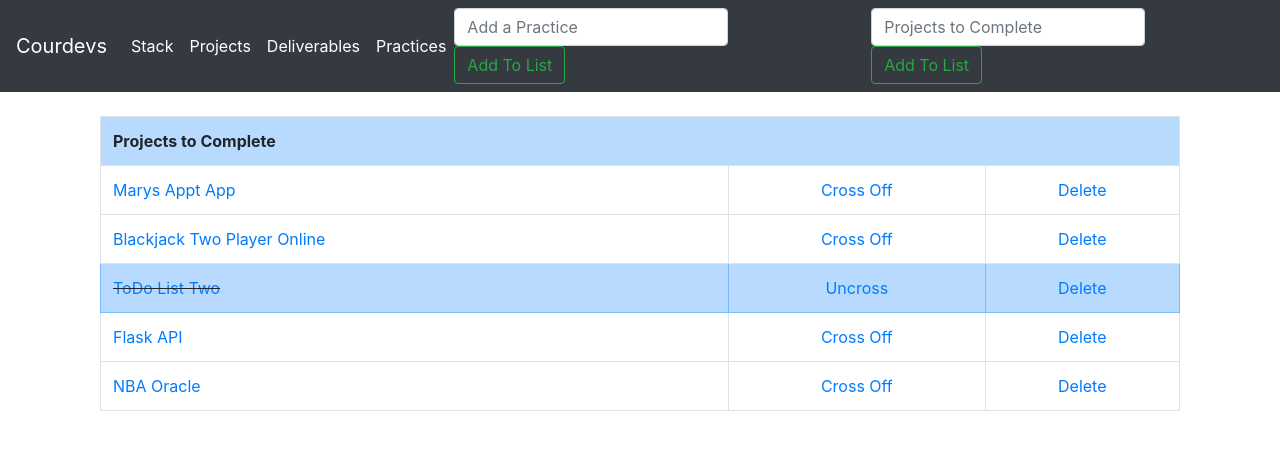
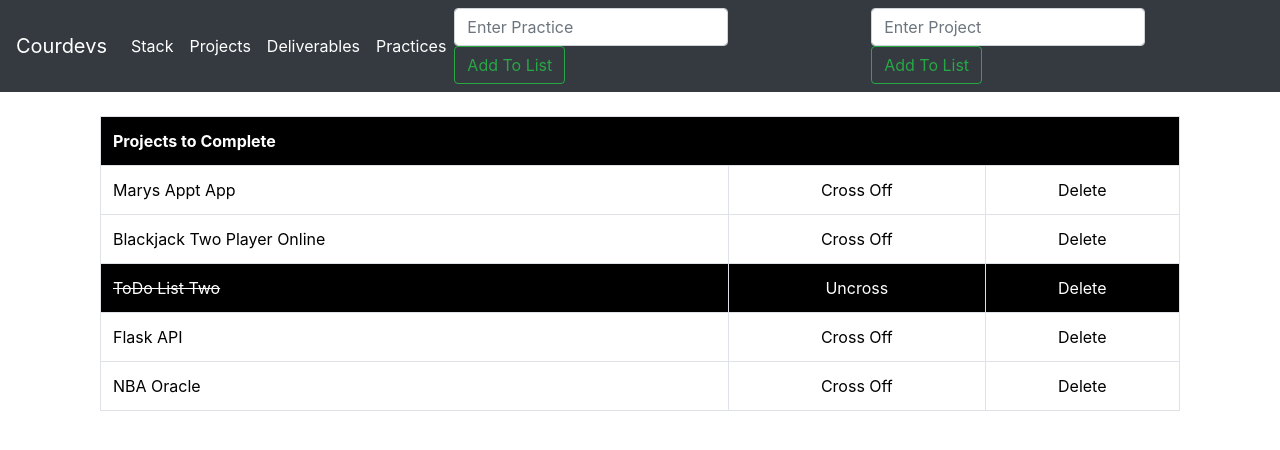
Before and after one commit to courthub74/ToDoList-Two, a Django app: page /projects/ in a window 1280 px wide. Shown: the top 450 px of the page. Run offline with Django 3.2, Linux system fonts and the light colour scheme; data comes from the database, SQL or seed files in the repository; both versions use the stored data as it was after the commit; some libraries are stand-ins or nearby versions.

Commit message:
Deliverables Started and black lettering

```diff
--- a/todoTwo/admin.py
+++ b/todoTwo/admin.py
@@ -1,6 +1,7 @@
 from django.contrib import admin
-from .models import List, Project
+from .models import List, Project, Deliverables
 
 # Register your models here.
 admin.site.register(List)
 admin.site.register(Project)
+admin.site.register(Deliverables)
--- a/todoTwo/models.py
+++ b/todoTwo/models.py
@@ -16,3 +16,11 @@ class Project(models.Model):
 
 	def __str__(self):
 		return self.itemproj
+
+
+class Deliverables(models.Model):
+	delivs = models.CharField(max_length=200)
+	completeddelivs = models.BooleanField(default=False)
+
+	def __str__(self):
+		return self.delivs
--- a/todoTwo/templates/base.html
+++ b/todoTwo/templates/base.html
@@ -41,7 +41,7 @@
       </li>
 
       <li class="nav-item active">
-        <a class="nav-link" href="#">Deliverables<span class="sr-only">(current)</span></a>
+        <a class="nav-link" href="{% url 'deliverables' %}">Deliverables<span class="sr-only">(current)</span></a>
       </li>
 
       <li class="nav-item active">
@@ -55,14 +55,14 @@
     <!--Language Stack field-->
     <form class="form-inline my-2 my-lg-0" method="POST">
     	{% csrf_token %}
-      <input class="form-control mr-sm-2" type="search" placeholder="Add a Practice" aria-label="Search" name="item">
+      <input class="form-control mr-sm-2" type="search" placeholder="Enter Practice" aria-label="Search" name="item">
       <button class="btn btn-outline-success my-2 my-sm-0  mr-4" type="submit">Add To List</button>
     </form>
 
     <!--Projects field-->
     <form class="form-inline my-2 my-lg-0" method="POST">
     	{% csrf_token %}
-      <input class="form-control mr-sm-2" type="search" placeholder="Projects to Complete" aria-label="Search" name="itemproj">
+      <input class="form-control mr-sm-2" type="search" placeholder="Enter Project" aria-label="Search" name="itemproj">
       <button class="btn btn-outline-success my-2 my-sm-0" type="submit">Add To List</button>
     </form>
   </div>
--- a/todoTwo/templates/basics.html
+++ b/todoTwo/templates/basics.html
@@ -25,7 +25,7 @@
             <h5 class="card-header">Python</h5>
             <div class="card-body">
             <p class="card-text">Python is an interpreted, high-level, general-purpose programming language. Created by Guido van Rossum and first released in 1991, Python's design philosophy emphasizes code readability with its notable use of significant whitespace</p>
-            <a href="https://www.python.org/"><img src="https://external-content.duckduckgo.com/iu/?u=https%3A%2F%2Fwww.digitaldesignjournal.com%2Fwp-content%2Fuploads%2F2018%2F07%2FPython-Programming-Wallpaper_1.jpg&f=1&nofb=1" height="50" width="120" alt="python.org"></a>
+            <a href="https://www.python.org/"><img src="https://external-content.duckduckgo.com/iu/?u=https%3A%2F%2Fupload.wikimedia.org%2Fwikipedia%2Fcommons%2Fthumb%2Fc%2Fc3%2FPython-logo-notext.svg%2F1024px-Python-logo-notext.svg.png&f=1&nofb=1" height="70" width="70" alt="python.org"></a>
             </div>
         </div>
     </div>
@@ -54,7 +54,7 @@
 		      <div class="card-body">
 		        <h5 class="card-title">HTML</h5>
 		        <p class="card-text">Hypertext Markup Language is the standard markup language for documents designed to be displayed in a web browser</p>
-		        <a href="#"><img src="https://external-content.duckduckgo.com/iu/?u=http%3A%2F%2Fwww.w3.org%2Fhtml%2Flogo%2Fdownloads%2FHTML5_Logo_512.png&f=1&nofb=1" height="55" width="80"></a>
+		        <img src="https://external-content.duckduckgo.com/iu/?u=http%3A%2F%2Fwww.w3.org%2Fhtml%2Flogo%2Fdownloads%2FHTML5_Logo_512.png&f=1&nofb=1" height="55" width="80">
 		      </div>
 		    </div>
 		  </div>
@@ -63,7 +63,7 @@
 		      <div class="card-body">
 		        <h5 class="card-title">CSS</h5>
 		        <p class="card-text">CSS (Cascading Style Sheets) is designed to enable the separation of presentation and content, including layout, colors, and fonts</p>
-		        <a href="#"><img src="https://external-content.duckduckgo.com/iu/?u=https%3A%2F%2Fcdn.freebiesupply.com%2Flogos%2Flarge%2F2x%2Fcss3-logo-png-transparent.png&f=1&nofb=1" height="65" width="80"></a>
+		        <img src="https://external-content.duckduckgo.com/iu/?u=https%3A%2F%2Fcdn.freebiesupply.com%2Flogos%2Flarge%2F2x%2Fcss3-logo-png-transparent.png&f=1&nofb=1" height="65" width="80">
 		      </div>
 		    </div>
 		  </div>
--- a/todoTwo/templates/projects.html
+++ b/todoTwo/templates/projects.html
@@ -21,23 +21,32 @@
 		{% endif %}
 
 
+		<style type="text/css">
+			.black {
+				background-color: black;
+				color: white;
+			}
+			.td {
+				color: black;
+			}
+		</style>
 
 		{% if all_proj %}
 			<div class="container">
       			<table class="table table-bordered">
-        			<th class="table table-primary" colspan="4">Projects to Complete</th>
+        			<th class="table black" colspan="4">Projects to Complete</th>
 						{% for stuff in all_proj %}
 							{% if stuff.completedproj %}
-								<tr class="table-primary">
-									<td class="striker"><a href="{% url 'projedit' stuff.id %}">{{ stuff.itemproj }}</a></td>
-									<td><center><a href="{% url 'uncross_project' stuff.id %}">Uncross</center></td>
-									<td><center><a href="{% url 'deleteproj' stuff.id %}">Delete</a></center></td>
+								<tr class="black">
+									<td class="striker"><a href="{% url 'projedit' stuff.id %}" style="color: white">{{ stuff.itemproj }}</a></td>
+									<td><center><a href="{% url 'uncross_project' stuff.id %}" style="color: white">Uncross</center></td>
+									<td><center><a href="{% url 'deleteproj' stuff.id %}" style="color: white">Delete</a></center></td>
 								</tr>
 								{% else %}
 								<tr>
-									<td><a href="{% url 'projedit' stuff.id %}">{{ stuff.itemproj }}</a></td>
-									<td><center><a href="{% url 'cross_off_project' stuff.id %}">Cross Off</a></center></td>
-									<td><center><a href="{% url 'deleteproj' stuff.id %}">Delete</a></center></td>
+									<td><a href="{% url 'projedit' stuff.id %}" style="color: black">{{ stuff.itemproj }}</a></td>
+									<td><center><a href="{% url 'cross_off_project' stuff.id %}" style="color: black">Cross Off</a></center></td>
+									<td><center><a href="{% url 'deleteproj' stuff.id %}" style="color: black">Delete</a></center></td>
 								</tr>
 							{% endif %}
 
--- a/todoTwo/urls.py
+++ b/todoTwo/urls.py
@@ -2,6 +2,8 @@ from django.urls import path
 from . import views
 
 urlpatterns = [
+	path('', views.basics, name='basics'),
+
 	path('practices/', views.todo, name='todo'),
 	path('delete/<list_id>', views.delete, name='delete'),
 	path('cross_off/<list_id>', views.cross_off, name='cross_off'),
@@ -13,5 +15,8 @@ urlpatterns = [
 	path('cross_off_project/<list_id>', views.cross_off_project, name='cross_off_project'),
 	path('uncross_project/<list_id>', views.uncross_project, name='uncross_project'),
 	path('projedit/<list_id>', views.projedit, name='projedit'),
-	path('', views.basics, name='basics'),
+
+	path('deliverables/', views.deliverables, name='deliverables'),
+	#path('editdelivs/<list_id>', views.editdelivs, name='editdelivs'),
+
 ]
--- a/todoTwo/views.py
+++ b/todoTwo/views.py
@@ -1,5 +1,5 @@
 from django.shortcuts import render, redirect
-from .models import List, Project
+from .models import List, Project, Deliverables
 from .forms import ListForm, ProjectForm
 from django.contrib import messages
 from django.http import HttpResponseRedirect
@@ -138,3 +138,18 @@ def projedit(request, list_id):
 
 
 ##################################################################
+
+#DELIVERABLES
+
+def deliverables(request):
+	# if request.method == 'POST':
+	# 	dform = Deliverablesform(request.POST or None)
+
+	# 	if dform.is_valid():
+	# 		dform.save()
+	# 		all_delivs = Deliverables.objects.all
+	# 		messages.success(request, ('Deliverable Has Been Added'))
+	# 		return render(request, 'deliverables.html', )
+	#my_name = "CourDevs"
+	all_delivs = Deliverables.objects.all
+	return render(request, 'deliverables.html', {'all_delivs': all_delivs})
```
Also changed, not shown: todoTwo/templates/deliverables.html (added, +74 -0 lines), todoTwo/templates/todo.html (+15 -6 lines), db.sqlite3, todoTwo/migrations/0003_deliverables.py (added).
